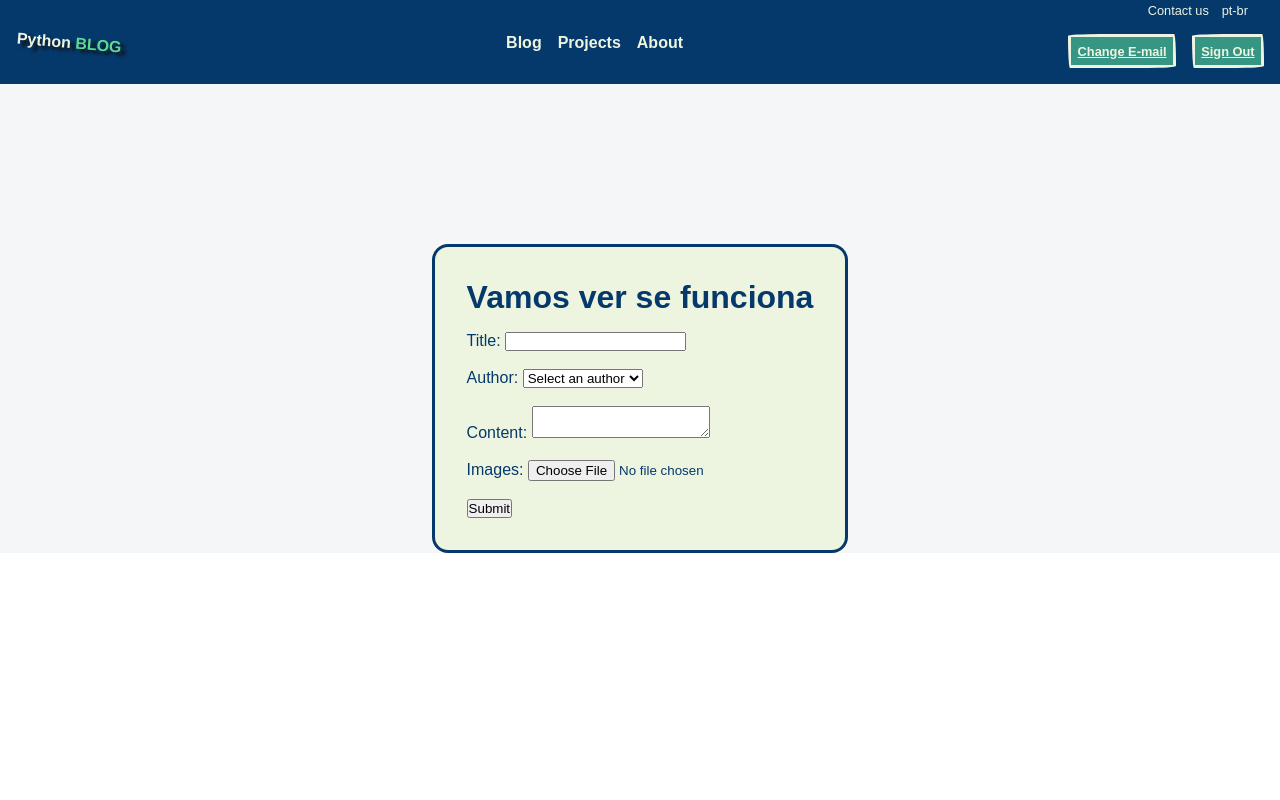
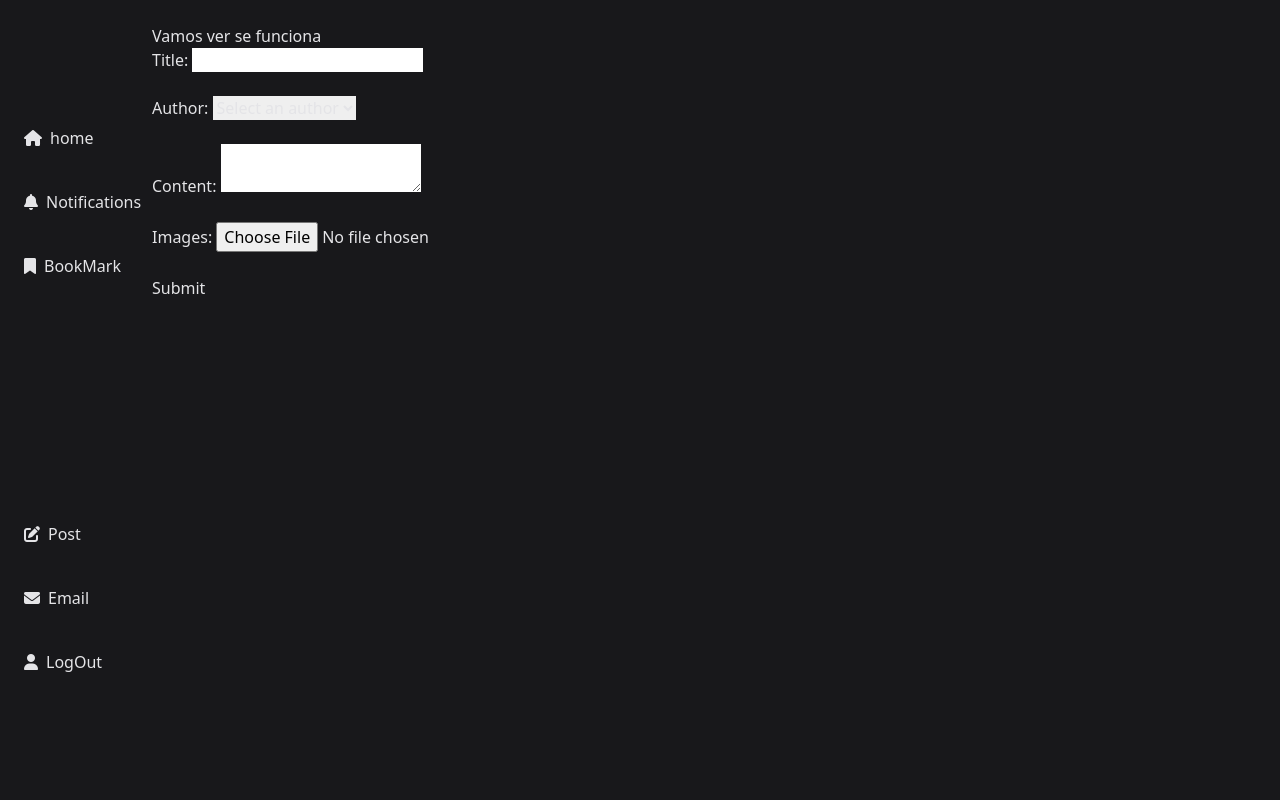
Before and after one commit to vitorkayron/django-blog, a Django app: page /post/ in a window 1280 px wide. Run offline with Django 4.2, Linux system fonts and the light colour scheme; a user stored in the database is signed in; data comes from the database, SQL or seed files in the repository; both versions use the stored data as it was after the commit; some libraries are stand-ins or nearby versions.

Commit message:
reworking in html

```diff
--- a/blog/settings.py
+++ b/blog/settings.py
@@ -17,6 +17,8 @@ DEBUG = True
 ALLOWED_HOSTS = []
 
 SITE_ID = 1
+
+LOGIN_REDIRECT_URL = 'home'
 
 # Application definition
 
--- a/posts/templates/home.html
+++ b/posts/templates/home.html
@@ -2,79 +2,82 @@
 {% load static %}
 {% load i18n %}
 
+{% block tailwind %}
+    <script src="https://cdn.tailwindcss.com"></script>
+    <script src="https://kit.fontawesome.com/4d83d4ce88.js" crossorigin="anonymous"></script>
+{% endblock %}
+
+<!--
+<style>
+  @import url('https://fonts.googleapis.com/css2?family=Gloria+Hallelujah&display=swap');
+</style>
+-->
+
 
 {% block title %}
-Blog
+Py-Blog
 {% endblock %}
 
 {% block nav %}
-<nav>
-  <div class="nav-top">
-      <ul class="nav-items-right">
-          <li>Contact us</li>
-          <li>pt-br</li>
-      </ul>
+  <div class="flex flex-col space-y-10 group w-16 hover:w-32">
+      {% if user.is_authenticated %}
+      <div class="transition ease-in-out flex gap-2 hover:-translate-y-1 hover:scale-110">
+        <a href="{% url 'post' %}"><i class="fa-solid fa-pen-to-square"></i></a>
+        <a href="{% url 'post' %}" class="invisible group-hover:visible">Post</a>
+      </div >
+
+      <div class="transition ease-in-out flex gap-2 hover:-translate-y-1 hover:scale-110">
+        <a href="{% url 'account_email' %}"> <i class="fa-solid fa-envelope"></i></a>
+        <a href="{% url 'account_email' %}" class="invisible group-hover:visible">Email</a>
       </div>
-  <div class="nav">
-      <!-- NAV TOP - LOGO -->
-      <a href="{% url 'home' %}" class="logo">Python <span class="logo2">BLOG</span></a>
-      <ul class="nav-items">
-          <li class="items"><a class="link" href="{% url 'post' %}">Blog</a></li>
-          <li class="items"><a class="link" href="">Projects</a></li>
-          <li class="items"><a class="link" href="">About</a></li>
-      </ul>
 
-      <div class="nav-right">
-        <div class="buttons">
-          {% if user.is_authenticated %}
-          <a class="button-55" href="{% url 'account_email' %}">{% trans "Change E-mail" %}</a>
-          <a class="button-55" href="{% url 'account_logout' %}">{% trans "Sign Out" %}</a>
+      <div class="transition ease-in-out flex gap-2 hover:-translate-y-1 hover:scale-110">
+        <a href="{% url 'account_logout' %}"><i class="fa-solid fa-user"></i></a>
+        <a href="{% url 'account_logout' %}" class="invisible group-hover:visible">{% trans 'LogOut' %}</a>
+      </div>
+
       {% else %}
-          <a class="button-55" href="{% url 'account_login' %}">{% trans "Sign In" %}</a>
-          <a class="button-55" href="{% url 'account_signup' %}">{% trans "Sign Up" %}</a>
+
+      <div class="transition ease-in-out flex gap-2 hover:-translate-y-1 hover:scale-110">
+        <a href="{% url 'account_signup' %}"><i class="fa-solid fa-user-plus"></i></a>
+        <a href="{% url 'account_signup' %}" class="invisible group-hover:visible">{% trans 'SignUp' %}</a>
+      </div>
+
+      <div class="transition ease-in-out flex gap-2 hover:-translate-y-1 hover:scale-110">
+        <a href="{% url 'account_login' %}"><i class="fa-solid fa-circle-user"></i></a>
+        <a href="{% url 'account_login' %}" class="invisible group-hover:visible">{% trans 'LogIn' %}</a>
+      </div>
       {% endif %}
   </div>
-      </div>
-  </div>
-</nav>
 {% endblock %}
-
-{% if user.is_authenticated %}
-                    <li class="bg-white border-[#a6c1ee] text-[#87acec] px-5 py-2 rounded-full hover:bg-[#87acec] hover:text-white cursor-pointer"><a href="{% url 'account_email' %}">{% trans "Change E-mail" %}</a></li>
-                    <li class="bg-white border-[#a6c1ee] text-[#87acec] px-5 py-2 rounded-full hover:bg-[#87acec] hover:text-white cursor-pointer"><a href="{% url 'account_logout' %}">{% trans "Sign Out" %}</a></li>
-                    {% else %}
-                    <li class="bg-[#a6c1ee] text-white px-5 py-2 rounded-full hover:bg-[#87acec] cursor-pointer"><a href="{% url 'account_login' %}">{% trans "Sign In" %}</a></li>
-                    <li class="bg-[#a6c1ee] text-white px-5 py-2 rounded-full hover:bg-[#87acec] cursor-pointer"><a href="{% url 'account_signup' %}">{% trans "Sign Up" %}</a></li>
-                    {% endif %}
-
-
-
-
-
-
-
-
 
 
 
 {% block content %}
+          {% for post in posts %}
+          <div class="flex">
+              <a href="" class="flex flex-col mt-3">
+                  <h2 class="font-bold text-2xl hover:underline">{{ post.title }}</h2>
+                  <p class="hover:underline mt-4">{{ post.content }}</p>
+              </a>
+          </div>
 
-<h1 class="text-3xl font-bold underline">
-    Teste
-  </h1>
+          <div class="flex items-start justify-between mt-4">
+              <div class="flex items-center">
+                  <a href="">
+                      <img src="/img/profile.png" alt="" class="object-cover w-6 h-6 mx-4 rounded-full">
+                      <a class="mr-6">{{ post.author }}</a>
+                      <small>{{ post.created }}</small>
+                  </a>
+              </div>
+              <a href="" class="hover:underline hover:text-violet-950">Read more</a>
+          </div>
+          {% endfor %}
 
-
-<h1>POSTS: </h1>
-
-{% for post in posts %}
-  <h2>{{ post.title }}</h2>
-  <p>{{ post.content }}</p>
-  <p>Author: {{ post.author }}</p>
-  <p>Created: {{ post.created }}</p>
+          <!--
           {% if post.images %}
           <img src="{{ post.images.url }}" alt="Post Image">
           {% endif %}
-  <br>
-{% endfor %}
+          -->
 
 {% endblock %}
--- a/posts/views.py
+++ b/posts/views.py
@@ -1,12 +1,15 @@
 from django.shortcuts import render, redirect, get_object_or_404
 from .models import Post
 from django.contrib.auth.models import User
+from django.contrib.auth.decorators import login_required
 
 def home(request):
     posts = Post.objects.all()
     return render(request, 'home.html', {'posts': posts})
 
+@login_required
 def post(request):
+
     if request.method == "GET":
         posts = Post.objects.all()
         authors = User.objects.all()
@@ -23,3 +26,10 @@ def post(request):
             post = Post(title=title, content=content, author=author, images=images)
             post.save()
             return redirect('/')
+
+    if request.user.is_superuser:
+        #allow access only to superuser
+        return render(request, 'form.html')
+    else:
+        #allow access only to user
+        return render(request, 'home.html')
--- a/templates/base.html
+++ b/templates/base.html
@@ -8,19 +8,55 @@
     <meta name="viewport" content="width=device-width, initial-scale=1.0">
     <title>{% block title %}{% endblock %}</title>
 
-    {% block css %}
-    <link rel="stylesheet" href="{% static 'css/base.css' %}">
+    {% block tailwind %}
+    <script src="https://cdn.tailwindcss.com"></script>
+    <script src="https://kit.fontawesome.com/4d83d4ce88.js" crossorigin="anonymous"></script>
     {% endblock %}
 </head>
 
 <body>
 
 <body>
-    {% block nav %}
-    {% endblock %}
-    <div class="body">
-    {% block content %}
-    {% endblock %}
+    <div class="h-screen bg-zinc-900 ">
+        <div class="flex">
+            <aside class="flex flex-col justify-around h-screen p-6 text-zinc-200 group w-16 hover:w-32">
+                <nav class="space-y-10">
+
+                    <div class="transition ease-in-out flex gap-2 hover:-translate-y-1 hover:scale-110">
+                        <a href="{% url 'home' %}"><i class="fa-solid fa-house"></i></a>
+                        <a href="{% url 'home' %}" class="invisible group-hover:visible">home</a>
+                    </div >
+
+                    <div class="transition ease-in-out flex gap-2 hover:-translate-y-1 hover:scale-110">
+                        <a href=""><i class="fa-solid fa-bell"></i></a>
+                        <a href="" class="invisible group-hover:visible">Notifications</a>
+                    </div>
+
+                    <div class="transition ease-in-out flex gap-2 hover:-translate-y-1 hover:scale-110">
+                        <a href=""><i class="fa-solid fa-bookmark"></i></a>
+                        <a href="" class="invisible group-hover:visible">BookMark</a>
+                    </div>
+
+
+                    <a href="" class="flex">
+
+                    </a>
+                </nav>
+
+                {% block nav %}
+                {% endblock %}
+            </aside>
+
+            <main class="flex-1 p-6 text-zinc-200 ">
+                <section class="container mx-auto item-center max-w-6xl space-y-10">
+
+                    {% block content %}
+                    {% endblock %}
+                </section>
+            </main>
+
+
+        </div>
     </div>
 </body>
 </html>
--- a/templates/static/css/base.css
+++ /dev/null
@@ -1,150 +0,0 @@
-* {
-    margin: 0;
-    padding: 0;
-    box-sizing: 0;
-    list-style: none;
-}
-
-body {
-    font-size: 62.5%rem;
-    font-family: 'Raleway', sans-serif;
-}
-
-:root {
-    --blue-bg-color: #05386B;
-    --background-bg-color: #5CDB95;
-    --letters-bg-color: #EDF5E1;
-    --light-green-bg-color: #8EE4AF;
-    --dark-gree-bg-color: #379683;
-}
-
-.body {
-    background-color: #f5f6f7;
-}
-
-nav {
-    background-color: var(--blue-bg-color);
-    color: var(--letters-bg-color);
-    text-decoration: none;
-}
-
-.logo {
-    text-decoration: none;
-    color: var(--letters-bg-color);
-    transform: rotate(5deg);
-    font-weight: 700;
-    text-shadow: #121212 5px 3px 3px;
-}
-.logo2{
-    color: var(--background-bg-color);
-}
-
-.logo:hover {
-    transform: rotate(-2deg);
-}
-
-.nav-top {
-    padding-top: 0.2rem;
-    padding-right: 2rem;
-    display: flex;
-    justify-content: flex-end;
-}
-.nav {
-    display: flex;
-    justify-content: space-between;
-    padding: 1rem;
-}
-
-.link{
-    color: var(--letters-bg-color);
-    text-decoration: none
-}
-
-.nav-items {
-    display: flex;
-    gap: 1rem;
-    font-weight: 700;
-    cursor: pointer;
-}
-.items:hover {
-    transform: rotate(-5deg);
-}
-
-.nav-right {
-    padding: 0;
-    display: flex;
-    flex-direction: column;
-    align-items: flex-end;
-    gap: 0.6rem;
-}
-
-.nav-items-right {
-    display: flex;
-    gap: 0.8rem;
-    font-size: 0.8rem;
-    cursor: pointer;
-}
-
-.buttons {
-    display: flex;
-    gap: 1rem;
-    text-decoration: none;
-}
-
-.button-55 {
-  background-color: var(--dark-gree-bg-color);
-  border-radius: 15px 225px 255px 15px 15px 255px 225px 15px;
-  border-style: solid;
-  color: var(--letters-bg-color);
-  font-weight: 700;
-  cursor: pointer;
-  font-size: 0.8rem;
-  padding: 0.4rem;
-  transition: all 235ms ease-in-out;
-  border-bottom-left-radius: 15px 255px;
-  border-bottom-right-radius: 225px 15px;
-  border-top-left-radius: 255px 15px;
-  border-top-right-radius: 15px 225px;
-}
-
-.button-55:hover {
-  transform: translate3d(0, 2px, 0);
-  transform: rotate(-5deg);
-}
-
-.container-form {
-    display: flex;
-    justify-content: center;
-    align-items: center;
-    padding-top: 10rem;
-}
-
-.card-form {
-    display: flex;
-    flex-direction: column;
-    background-color: var(--letters-bg-color);
-    color: var(--blue-bg-color);
-    border-color: var(--blue-bg-color);
-    border-radius: 1rem;
-    border-style: solid;
-    padding: 2rem;
-    gap: 1rem;
-}
-
-.btn-success {
-    display: flex;
-    justify-content: center;
-    align-items: center;
-    background-color: var(--dark-gree-bg-color);
-    color: var(--letters-bg-color);
-    border-color: var(--letters-bg-color);
-    font-size: 0.6;
-    font-weight: 700;
-    padding: 0.1rem;
-    cursor: pointer;
-}
-
-.btn-success:hover {
-    transform: rotate(2deg);
-    box-shadow: #121212 2px 2px 2px;
-}
```
Also changed, not shown: templates/account/login.html (+11 -29 lines), templates/account/logout.html (+22 -5 lines), templates/account/signup.html (+14 -29 lines), db.sqlite3, templates/static/img/container-img.jpg (added). Lines whose indentation alone changed are shown as unchanged.
